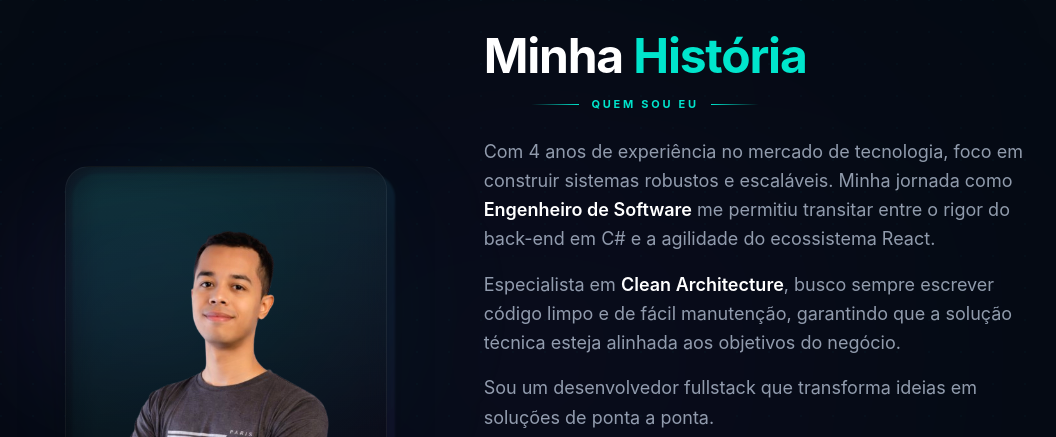
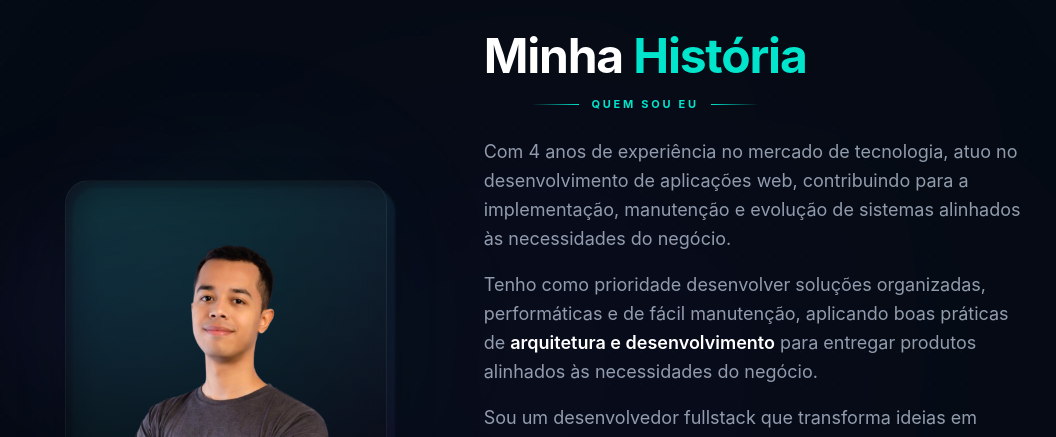
Before and after one commit to lucasGomes01/portfolio, a React (Vite) app: page / in a window 1280 px wide. Shown: the part 880-1317 px from the top of the page, without its empty margins (111-1167 px from the left). Built offline with nearby package versions, Linux system fonts and the light colour scheme; no server answers.

Commit message:
feat: update about section text

```diff
--- a/src/locales/en/translation.json
+++ b/src/locales/en/translation.json
@@ -26,13 +26,13 @@
     "title1": "My",
     "title2": "Story",
     "subtitle": "Who am I",
-    "p1_1": "With {{years}} years of experience in the tech industry, I focus on building robust and scalable systems. My journey as a ",
-    "p1_strong": "Software Engineer",
-    "p1_2": " allowed me to navigate between the rigor of C# back-ends and the agility of the React ecosystem.",
-    "p2_1": "Specialist in ",
-    "p2_strong": "Clean Architecture",
-    "p2_2": ", I always strive to write clean and maintainable code, ensuring the technical solution aligns with business goals.",
-    "p3": "I am a fullstack developer who turns ideas into end-to-end solutions.",
+    "p1_1": "With {{years}} years of experience in the tech market, I work in the development of web applications, contributing to the implementation, maintenance, and evolution of systems aligned with business needs.",
+    "p1_strong": "",
+    "p1_2": "",
+    "p2_1": "My priority is to develop organized, high-performance, and easy-to-maintain solutions, applying good ",
+    "p2_strong": "architecture and development",
+    "p2_2": " practices to deliver products aligned with business needs.",
+    "p3": "I am a full-stack developer who transforms ideas into end-to-end solutions.",
     "cvBtn": "Download CV",
     "card_exp_title": "Experience",
     "card_exp_desc": "{{years}}+ years in tech",
--- a/src/locales/pt/translation.json
+++ b/src/locales/pt/translation.json
@@ -26,12 +26,12 @@
     "title1": "Minha",
     "title2": "História",
     "subtitle": "Quem sou eu",
-    "p1_1": "Com {{years}} anos de experiência no mercado de tecnologia, foco em construir sistemas robustos e escaláveis. Minha jornada como ",
-    "p1_strong": "Engenheiro de Software",
-    "p1_2": " me permitiu transitar entre o rigor do back-end em C# e a agilidade do ecossistema React.",
-    "p2_1": "Especialista em ",
-    "p2_strong": "Clean Architecture",
-    "p2_2": ", busco sempre escrever código limpo e de fácil manutenção, garantindo que a solução técnica esteja alinhada aos objetivos do negócio.",
+    "p1_1": "Com {{years}} anos de experiência no mercado de tecnologia, atuo no desenvolvimento de aplicações web, contribuindo para a implementação, manutenção e evolução de sistemas alinhados às necessidades do negócio.",
+    "p1_strong": "",
+    "p1_2": "",
+    "p2_1": "Tenho como prioridade desenvolver soluções organizadas, performáticas e de fácil manutenção, aplicando boas práticas de ",
+    "p2_strong": "arquitetura e desenvolvimento",
+    "p2_2": " para entregar produtos alinhados às necessidades do negócio.",
     "p3": "Sou um desenvolvedor fullstack que transforma ideias em soluções de ponta a ponta.",
     "cvBtn": "Download CV",
     "card_exp_title": "Experiência",
--- a/src/sections/Contact/Contact.tsx
+++ b/src/sections/Contact/Contact.tsx
@@ -1,4 +1,4 @@
-import { Mail, MapPin, Send, MessageSquare, Phone, AlertCircle } from "lucide-react";
+import { Mail, MapPin, Send, MessageSquare, AlertCircle } from "lucide-react";
 import { useTranslation } from "react-i18next";
 import { useState, useRef } from "react";
 import emailjs from "@emailjs/browser";
--- a/src/sections/skills/Skills.tsx
+++ b/src/sections/skills/Skills.tsx
@@ -17,6 +17,7 @@ const skillGroups: { label: string; dot: string; aosDelay: number; skills: Skill
       { name: "Expo",         icon: `${CDN}/expo/expo-original.svg` },
       { name: "JavaScript",   icon: `${CDN}/javascript/javascript-original.svg` },
       { name: "TypeScript",   icon: `${CDN}/typescript/typescript-original.svg` },
+      { name: "Tailwind CSS", icon: `${CDN}/tailwindcss/tailwindcss-original.svg` },
       { name: "HTML",         icon: `${CDN}/html5/html5-original.svg` },
       { name: "CSS",          icon: `${CDN}/css3/css3-original.svg` },
       { name: "jQuery",       icon: `${CDN}/jquery/jquery-original.svg` },
```
Also changed, not shown: 1 other file (tests, documents, lock files or other folders).
